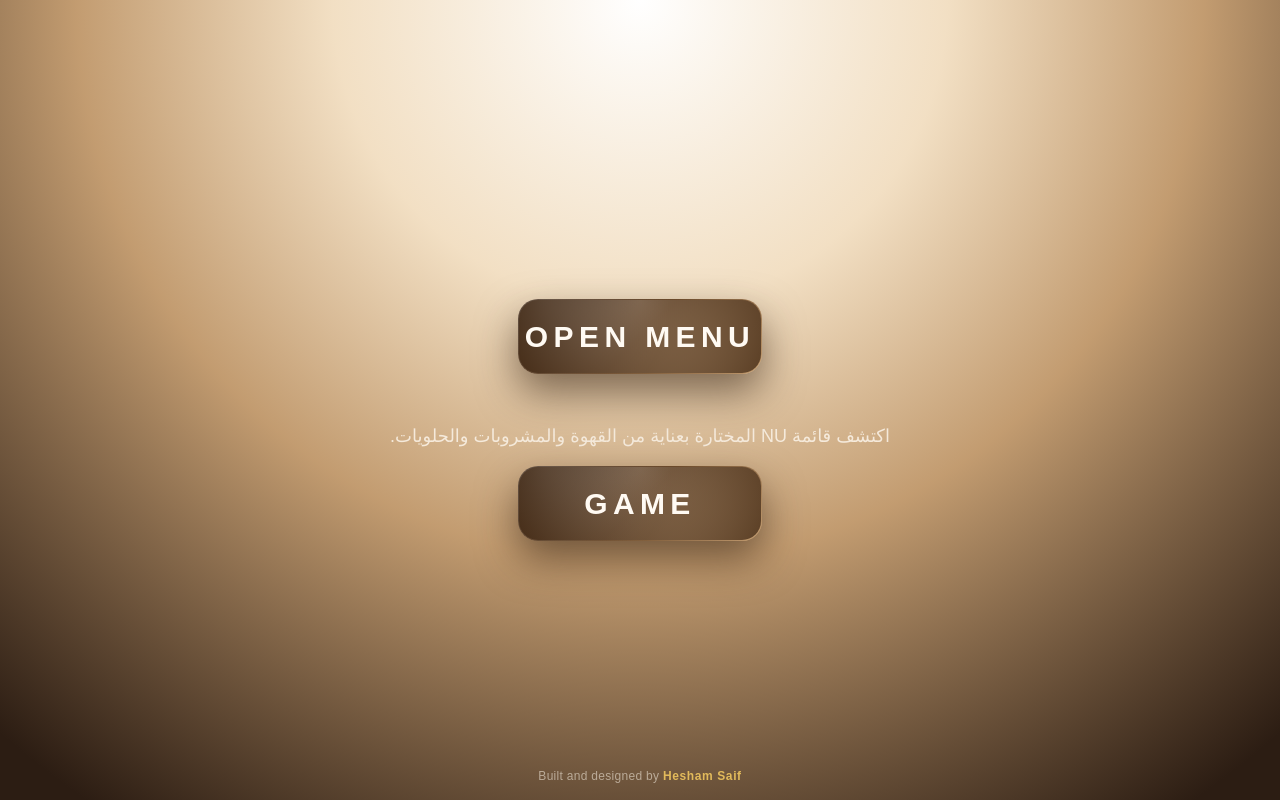
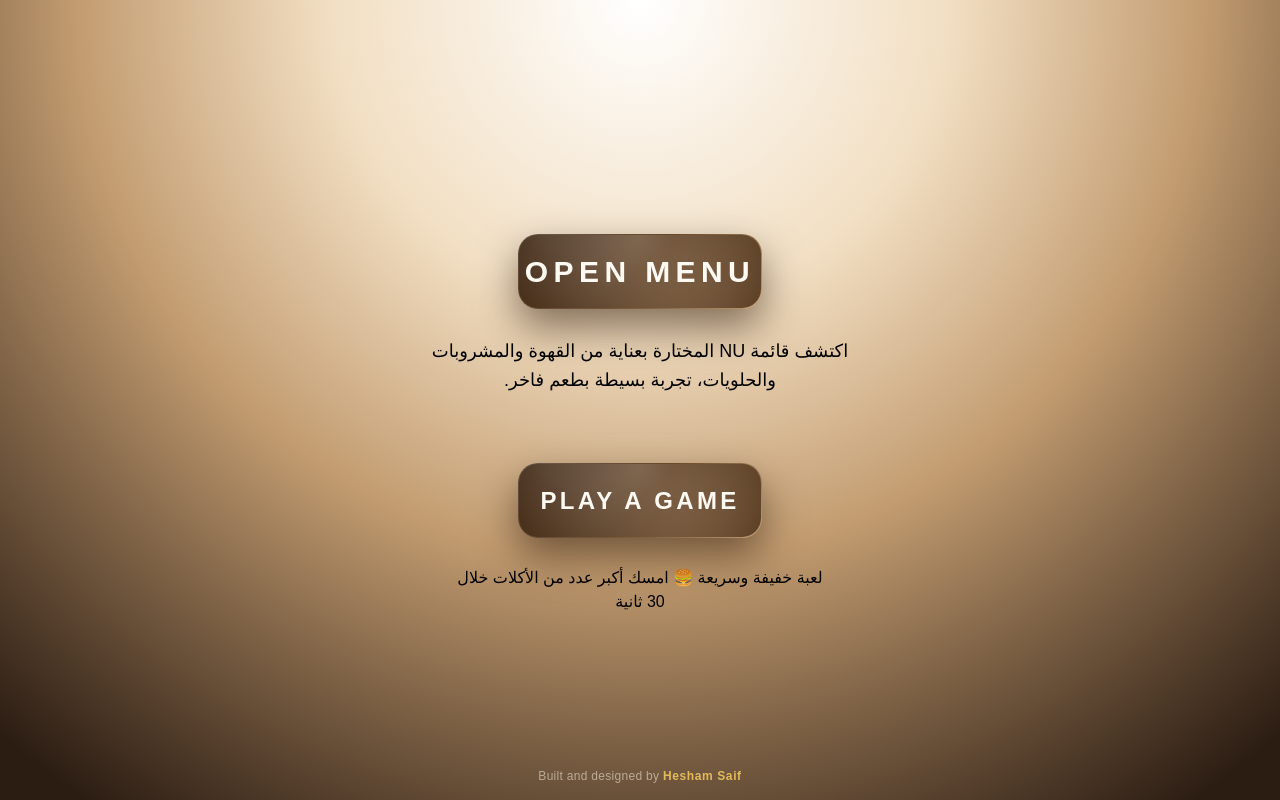
Before and after one commit to heshammmsaifff/nu-menu, a Next.js app: page / in a window 1280 px wide. Built offline with nearby package versions, Linux system fonts and the light colour scheme; a web font is replaced by a local one.

Commit message:
edit home page ui

```diff
--- a/app/page.js
+++ b/app/page.js
@@ -57,53 +57,60 @@ export default function Home() {
 
       {showMain && (
         <motion.div
-          initial={{ opacity: 0, y: 30 }}
+          initial={{ opacity: 0, y: 40 }}
           animate={{ opacity: 1, y: 0 }}
           transition={{ duration: 1 }}
-          className="flex flex-col items-center gap-4"
+          className="flex flex-col items-center gap-12 text-center"
         >
-          {/* <Image
-            src="/logo.png"
-            alt="nu"
-            width={362}
-            height={206}
-            priority
-          /> */}
-          <div className="flex flex-col items-center gap-2 mt-10">
+          {/* ===== MENU SECTION ===== */}
+          <div className="flex flex-col items-center gap-4 mt-12">
             <Link href="/drinks">
               <motion.button
-                initial={{ scale: 0.8, opacity: 0 }}
+                initial={{ scale: 0.9, opacity: 0 }}
                 animate={{ scale: 1, opacity: 1 }}
-                transition={{ delay: 0.5, duration: 0.5 }}
-                className="hover:cursor-pointer nu-button-primary"
+                transition={{ delay: 0.4, duration: 0.5 }}
+                className="nu-button-primary hover:cursor-pointer"
               >
-                <span className="text-[30px] font-bold tracking-[0.18em] uppercase">
+                <span className="text-[28px] md:text-[30px] font-bold tracking-[0.18em] uppercase">
                   Open Menu
                 </span>
               </motion.button>
             </Link>
+
             <p
-              className="text-lg text-center text-[rgba(248,240,227,0.9)] mt-10"
+              className="max-w-md text-base md:text-lg leading-relaxed text-black mt-3"
               dir="rtl"
             >
-              اكتشف قائمة NU المختارة بعناية من القهوة والمشروبات والحلويات.
+              اكتشف قائمة NU المختارة بعناية من القهوة والمشروبات والحلويات،
+              تجربة بسيطة بطعم فاخر.
             </p>
           </div>
 
+          {/* ===== GAME SECTION ===== */}
+          <div className="flex flex-col items-center gap-4 mt-5">
             <Link href="/game">
               <motion.button
-              initial={{ scale: 0.8, opacity: 0 }}
+                initial={{ scale: 0.9, opacity: 0 }}
                 animate={{ scale: 1, opacity: 1 }}
-              transition={{ delay: 0.5, duration: 0.5 }}
-              className="hover:cursor-pointer nu-button-primary"
+                transition={{ delay: 0.7, duration: 0.5 }}
+                className="nu-button-primary hover:cursor-pointer"
               >
-              <span className="text-[30px] font-bold tracking-[0.18em] uppercase">
-                Game
+                <span className="text-[22px] md:text-[24px] font-semibold tracking-[0.14em] uppercase">
+                  Play a Game
                 </span>
               </motion.button>
             </Link>
+
+            <p
+              className="max-w-sm text-sm md:text-base text-black mt-3"
+              dir="rtl"
+            >
+              لعبة خفيفة وسريعة 🍔 امسك أكبر عدد من الأكلات خلال 30 ثانية
+            </p>
+          </div>
         </motion.div>
       )}
+
       <footer className="absolute bottom-4 w-full text-center text-xs tracking-wide text-[rgba(248,240,227,0.55)]">
         Built and designed by{" "}
         <span className="font-semibold text-[#e2ba5b] tracking-wider">
```
Lines whose indentation alone changed are shown as unchanged.
